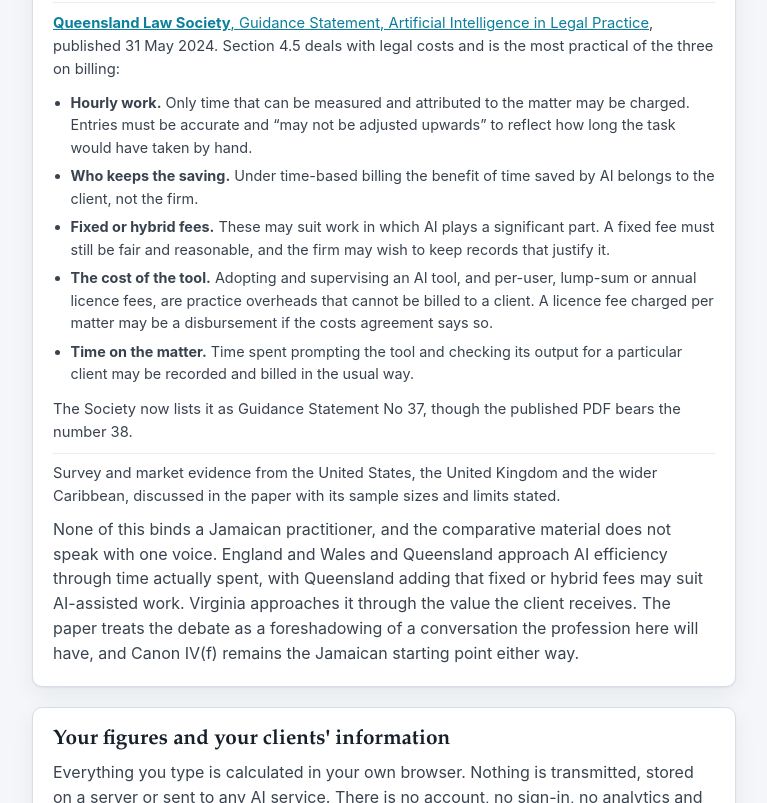
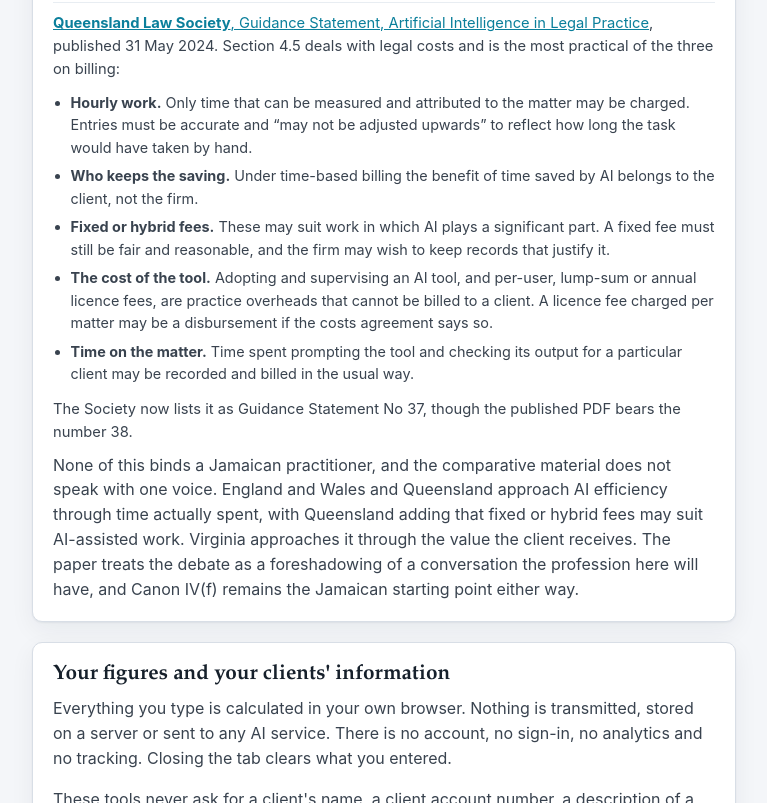
Before and after one commit to slstimpson/beyond-the-billable-hour-hub, a website: page resources.html in a window 1280 px wide. Shown: the part 3253-4056 px from the top of the page, without its empty margins (256-1023 px from the left). Drawn offline with Linux system fonts and the light colour scheme.

Commit message:
Resources: remove the survey evidence line from the comparative list
Co-Authored-By: Claude Fable 5.2 <noreply@anthropic.com>
Claude-Session: https://claude.ai/code/session_01BgGVzig1ArW5jEfpD9uM7g

```diff
--- a/resources.html
+++ b/resources.html
@@ -97,7 +97,6 @@
           <li><strong>Time on the matter.</strong> Time spent prompting the tool and checking its output for a particular client may be recorded and billed in the usual way.</li>
         </ul>
         The Society now lists it as Guidance Statement No 37, though the published PDF bears the number 38.</li>
-      <li>Survey and market evidence from the United States, the United Kingdom and the wider Caribbean, discussed in the paper with its sample sizes and limits stated.</li>
     </ul>
     <p>None of this binds a Jamaican practitioner, and the comparative material does not speak with one voice. England and Wales and Queensland approach AI efficiency through time actually spent, with Queensland adding that fixed or hybrid fees may suit AI-assisted work. Virginia approaches it through the value the client receives. The paper treats the debate as a foreshadowing of a conversation the profession here will have, and Canon IV(f) remains the Jamaican starting point either way.</p>
 
```
